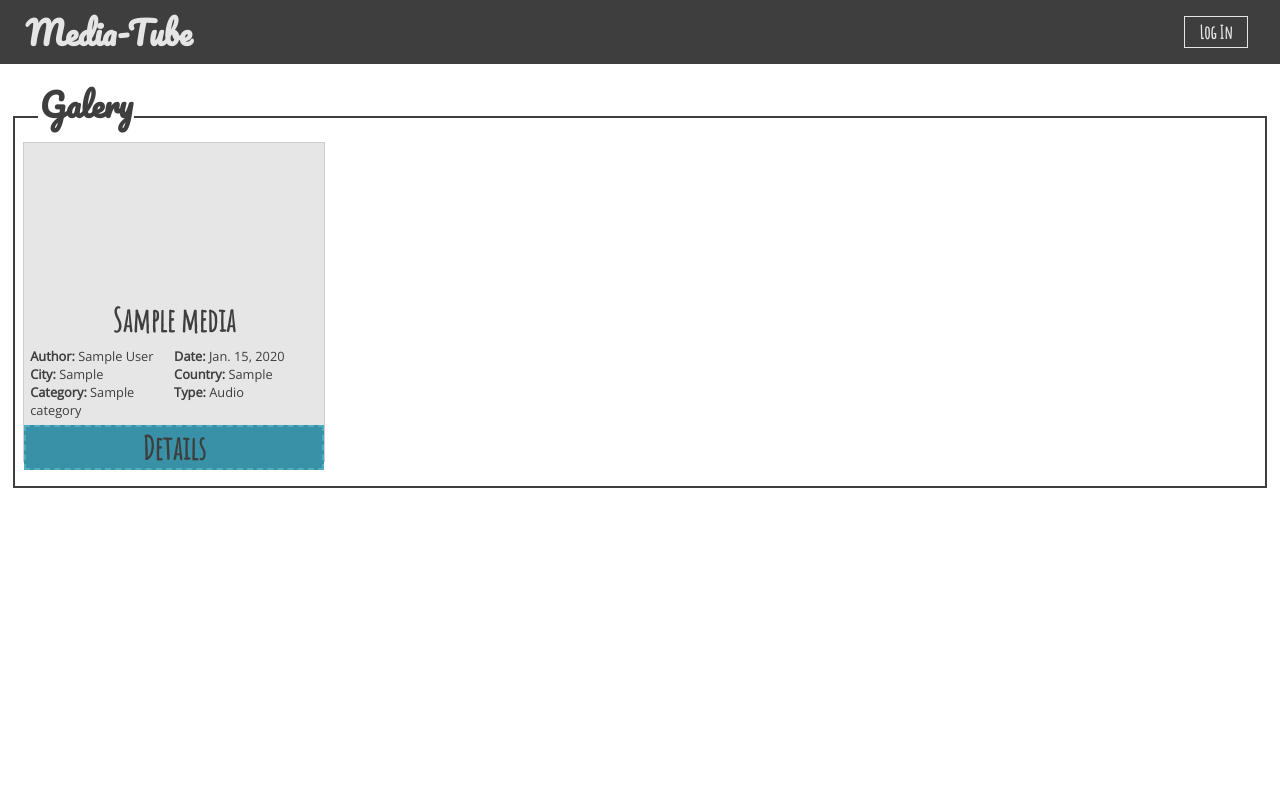
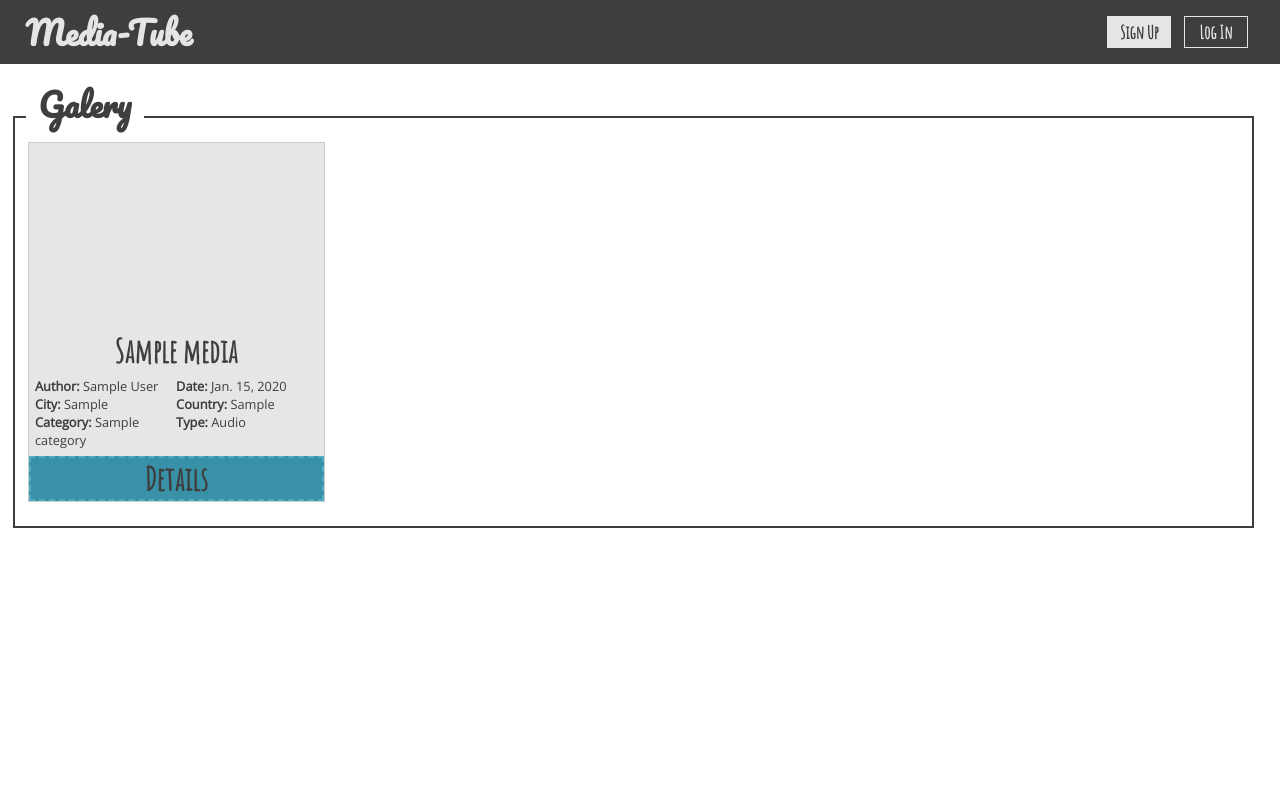
Before and after one commit to asabogalc31/multi-tube, a Django app: page / in a window 1280 px wide. Run offline with Django 3.2, Linux system fonts and the light colour scheme; tables that the repository leaves empty hold one stand-in row (values such as "Sample post").

Commit message:
Cree la vista para ver los detalles del video

```diff
--- a/galeria/static/css/main.css
+++ b/galeria/static/css/main.css
@@ -2,6 +2,8 @@ html {
   width: 100vw;
   height: 100vh;
   background-color: #FFF;
+  overflow-x: hidden;
+  overflow-y: scroll;
 }
 
 * {
@@ -47,92 +49,203 @@ header h1 {
   color: #e5e5e5;
 }
 header button {
-  position: absolute;
-  right: 4vh;
   width: 8vh;
   height: 4vh;
   border: solid #e5e5e5 1px;
+}
+header .DarkButton {
   background-color: transparent;
   font-size: 1.5vh;
 }
-header button h2 {
+header .DarkButton h2 {
   color: #e5e5e5;
 }
-
-.container {
-  padding: 7.5vh 1vw 1vh 1vw;
+header .LigthButton {
+  background-color: #e5e5e5;
+  font-size: 1.5vh;
 }
-
-.galeryTitle {
-  position: relative;
-  top: 2vh;
-  left: 2vw;
-  width: 12vh;
+header .LigthButton h2 {
   color: #3e3e3e;
-  background-color: #FFF;
-  display: -webkit-box;
-  display: -ms-flexbox;
-  display: flex;
-  -webkit-box-align: center;
-  -ms-flex-align: center;
-  align-items: center;
 }
-.galeryTitle h1 {
-  margin: auto;
+header .LogButtons {
+  position: absolute;
+  right: 4vh;
+  display: grid;
+  grid-template-columns: 1fr 1fr;
+  grid-gap: 1vw;
+}
+header .UserInfo {
+  position: absolute;
+  right: 4vh;
+  display: grid;
+  grid-template-columns: 1fr 1fr 1fr;
+  grid-gap: 1vw;
 }
 
 .mediaList {
-  width: 100%;
-  height: 100%;
   display: grid;
-  border: solid #3e3e3e 2px;
-  padding: 3vh 1vh;
   grid-template-columns: repeat(4, 1fr);
   grid-gap: 1vh;
 }
-
 @media only screen and (max-width: 1000px) {
-  /* Tablet */
   .mediaList {
+    /* Tablet */
     grid-template-columns: 1fr 1fr;
   }
 }
-@media only screen and (max-width: 768px) {
-  /* Mobile */
+@media only screen and (max-width: 800px) {
   .mediaList {
+    /* Mobile */
     grid-template-columns: 1fr;
   }
 }
-.mediaItem {
+
+.MediaListItem {
   border: solid #cccccc 1px;
   background-color: #e6e6e6;
   width: 100%;
-  height: 40vh;
+  height: 45vh;
   display: grid;
   grid-template-columns: 1fr;
   grid-template-rows: 4fr 0.3fr 1fr 1fr;
   grid-gap: 0.5vw;
   z-index: 5;
 }
-.mediaItem h3 {
+.MediaListItem h3 {
   margin: auto;
-  -ms-flex-item-align: center;
-  align-self: center;
-  text-align: center;
+  -webkit-box-align: center;
+  -ms-flex-align: center;
+  align-items: center;
   font-size: 4vh;
 }
-.mediaItem .itemDetail {
+.MediaListItem .itemDetail {
   padding: 0vw 0.5vw;
   display: grid;
   grid-template-columns: 1fr 1fr;
   grid-template-areas: 1fr 1fr 1fr;
   font-size: 1.6vh;
 }
-.mediaItem button {
+.MediaListItem button {
   background-color: #3891A6;
   border: dashed #4eadc3 2px;
   color: #FFF;
   font-size: 2vh;
 }
+.MediaListItem button:hover {
+  transition: 200ms;
+  background-color: #4eadc3;
+}
+
+.BackButton {
+  width: 3vw;
+  height: 3vh;
+  position: relative;
+  top: 9vh;
+  left: 1vw;
+  background-color: transparent;
+  border: None;
+}
+
+.MediaDetail {
+  width: 100%;
+  height: auto;
+  display: grid;
+  grid-template-columns: 1fr 1fr;
+  grid-template-rows: 1fr;
+  grid-gap: 0.5vw;
+  z-index: 5;
+}
+@media only screen and (max-width: 800px) {
+  .MediaDetail {
+    /* Mobile */
+    grid-template-columns: 1fr;
+    grid-template-rows: 1fr 1fr;
+  }
+}
+
+.MediaItem {
+  border: solid #cccccc 1px;
+  background-color: #e6e6e6;
+  display: grid;
+  grid-template-columns: 1fr;
+  grid-template-rows: 5fr 1fr;
+  height: 50vh;
+  width: 100%;
+}
+.MediaItem .itemDetail {
+  padding: 0.5vw 0.5vw;
+  display: grid;
+  grid-template-columns: 1fr 1fr;
+  grid-template-areas: 1fr 1fr 1fr;
+  font-size: 1.6vh;
+}
+
+.MediaClips {
+  width: 100%;
+  height: auto;
+}
+.MediaClips h3 {
+  display: inline-block;
+  background-color: #FFF;
+  margin: auto;
+  font-size: 3vh;
+  padding: 0vh 0.5vw;
+  position: relative;
+  top: -3vh;
+}
+.MediaClips .ClipList {
+  border: solid #3e3e3e 2px;
+  padding: 1vh;
+  display: grid;
+  grid-template-columns: 1fr;
+  grid-gap: 0.5vw;
+}
+.MediaClips .ClipList .Clip {
+  background-color: #e6e6e6;
+  display: grid;
+  grid-template-columns: 9fr 1fr;
+}
+.MediaClips .ClipList .Clip h4 {
+  line-height: 100%;
+  width: 100%;
+  text-align: center;
+  align-self: center;
+}
+.MediaClips .ClipList .Clip .PlayButton {
+  background-color: transparent;
+  border: None;
+  height: 5vh;
+}
+.MediaClips .ClipList .Clip .PlayButton img {
+  height: 100%;
+  padding: 0.5vh;
+}
+
+.container {
+  width: 100vw;
+  height: auto;
+}
+
+.PageTitle {
+  position: relative;
+  top: 9.5vh;
+  left: 2vw;
+  color: #3e3e3e;
+  background-color: #FFF;
+  display: inline-block;
+  -webkit-box-align: center;
+  -ms-flex-align: center;
+  align-items: center;
+}
+.PageTitle h1 {
+  margin: 0vw 1vw;
+}
+
+.PageBorder {
+  width: 97vw;
+  border: solid #3e3e3e 2px;
+  margin: 7.5vh 1vw 1vh 1vw;
+  padding: 3vh 1vw;
+}
 
 /*# sourceMappingURL=main.css.map */
--- a/galeria/static/scss/reset.scss
+++ b/galeria/static/scss/_reset.scss
@@ -3,6 +3,8 @@ html
   width: 100vw;
   height: 100vh;
   background-color: $bgColor;
+  overflow-x: hidden;
+  overflow-y: scroll;
 }
 
 *
--- /dev/null
+++ b/galeria/static/scss/galeryList.scss
@@ -0,0 +1,55 @@
+.mediaList
+{
+  display: grid;
+  grid-template-columns: repeat(4, 1fr);
+  grid-gap: 1vh;
+  @media only screen and (max-width: 1000px) {
+    /* Tablet */
+    grid-template-columns: 1fr 1fr;
+  }
+  @media only screen and (max-width: 800px) {
+    /* Mobile */
+    grid-template-columns: 1fr;
+  }
+}
+
+
+
+.MediaListItem
+{
+  border: solid darken($bgColor, 20%) 1px;
+  background-color: darken($bgColor, 10%);
+  width: 100%;
+  height: 45vh;
+  display: grid;
+  grid-template-columns: 1fr;
+  grid-template-rows: 4fr 0.3fr 1fr 1fr;
+  grid-gap: 0.5vw;
+  z-index: 5;
+  h3
+  {
+    margin: auto;
+    @include align(center);
+    font-size: 4vh;
+  }
+  .itemDetail
+  {
+    padding: 0vw 0.5vw;
+    display: grid;
+    grid-template-columns: 1fr 1fr;
+    grid-template-areas: 1fr 1fr 1fr;
+    font-size: 1.6vh;
+  }
+  button
+  {
+    background-color: $mainButton;
+    border: dashed lighten($mainButton, 10%) 2px;
+    color: $bgColor;
+    font-size: 2vh;
+    &:hover
+    {
+      transition: 200ms;
+      background-color: lighten($mainButton, 10%);
+    }
+  }
+}
--- /dev/null
+++ b/galeria/static/scss/header.scss
@@ -0,0 +1,61 @@
+header
+{
+  background-color: $darkColor;
+  position: fixed;
+  top: 0;
+  width: 100vw;
+  height: 8vh;
+  display: -webkit-box;
+  display: -ms-flexbox;
+  display: flex;
+  @include align(center);
+  padding: 2vw;
+  font-size: 2vh;
+  z-index: 10;
+  h1 {
+    color: $ligthFont;
+  }
+
+  button
+  {
+    width: 8vh;
+    height: 4vh;
+    border: solid $ligthFont 1px;
+  }
+
+  .DarkButton
+  {
+    background-color: transparent;
+    font-size: 1.5vh;
+    h2 {
+      color: $ligthFont;
+    }
+  }
+
+  .LigthButton
+  {
+    background-color: $ligthFont;
+    font-size: 1.5vh;
+    h2 {
+      color: $darkColor;
+    }
+  }
+
+  .LogButtons
+  {
+    position: absolute;
+    right: 4vh;
+    display: grid;
+    grid-template-columns: 1fr 1fr;
+    grid-gap: 1vw;
+  }
+
+  .UserInfo
+  {
+    position: absolute;
+    right: 4vh;
+    display: grid;
+    grid-template-columns: 1fr 1fr 1fr;
+    grid-gap: 1vw;
+  }
+}
--- a/galeria/static/scss/main.scss
+++ b/galeria/static/scss/main.scss
@@ -4,126 +4,39 @@ $mainFont: #3e3e3e;
 $ligthFont: #e5e5e5;
 $mainButton: #3891A6;
 
-@import 'reset';
-@import 'fonts';
-@import 'prefix';
+@import '_reset';
+@import '_fonts';
+@import '_prefix';
 
+@import 'header';
+@import 'galeryList';
+@import 'mediaDetail';
 
-header
+.container
 {
-  background-color: $darkColor;
-  position: fixed;
-  top: 0;
   width: 100vw;
-  height: 8vh;
-  display: -webkit-box;
-  display: -ms-flexbox;
-  display: flex;
+  height: auto;
+}
+
+.PageTitle
+{
+  position: relative;
+  top: 9.5vh;
+  left: 2vw;
+  color: $darkColor;
+  background-color: $bgColor;
+  display: inline-block;
   @include align(center);
-  padding: 2vw;
-  font-size: 2vh;
-  z-index: 10;
-  h1 {
-    color: $ligthFont;
-  }
-  button
+  h1
   {
-    position: absolute;
-    right: 4vh;
-    width: 8vh;
-    height: 4vh;
-    border: solid $ligthFont 1px;
-    background-color: transparent;
-    font-size: 1.5vh;
-    h2 {
-      color: $ligthFont;
-    }
+    margin: 0vw 1vw;
   }
 }
 
-.container
+.PageBorder
 {
-  padding: 7.5vh 1vw 1vh 1vw;
+  width: 97vw;
+  border: solid $darkColor 2px;
+  margin: 7.5vh 1vw 1vh 1vw;
+  padding: 3vh 1vw;
 }
-
-.galeryTitle
-{
-  position: relative;
-  top: 2vh;
-  left: 2vw;
-  width: 12vh;
-  color: $darkColor;
-  background-color: $bgColor;
-  display: -webkit-box;
-  display: -ms-flexbox;
-  display: flex;
-  @include align(center);
-  h1
-  {
-    margin: auto;
-  }
-}
-
-
-.mediaList
-{
-  width: 100%;
-  height: 100%;
-  display: grid;
-  border: solid $darkColor 2px;
-  padding: 3vh 1vh;
-  grid-template-columns: repeat(4, 1fr);
-  grid-gap: 1vh;
-}
-
-@media only screen and (max-width: 1000px) {
-  /* Tablet */
-  .mediaList
-  {
-    grid-template-columns: 1fr 1fr;
-  }
-}
-
-@media only screen and (max-width: 768px) {
-  /* Mobile */
-  .mediaList
-  {
-    grid-template-columns: 1fr;
-  }
-}
-
-.mediaItem
-{
-  border: solid darken($bgColor, 20%) 1px;
-  background-color: darken($bgColor, 10%);
-  width: 100%;
-  height: 40vh;
-  display: grid;
-  grid-template-columns: 1fr;
-  grid-template-rows: 4fr 0.3fr 1fr 1fr;
-  grid-gap: 0.5vw;
-  z-index: 5;
-  h3
-  {
-    margin: auto;
-    -ms-flex-item-align: center;
-        align-self: center;
-    text-align: center;
-    font-size: 4vh;
-  }
-  .itemDetail
-  {
-    padding: 0vw 0.5vw;
-    display: grid;
-    grid-template-columns: 1fr 1fr;
-    grid-template-areas: 1fr 1fr 1fr;
-    font-size: 1.6vh;
-  }
-  button
-  {
-    background-color: $mainButton;
-    border: dashed lighten($mainButton, 10%) 2px;
-    color: $bgColor;
-    font-size: 2vh;
-  }
-}
--- /dev/null
+++ b/galeria/static/scss/mediaDetail.scss
@@ -0,0 +1,93 @@
+.BackButton
+{
+  width: 3vw;
+  height: 3vh;
+  position: relative;
+  top: 9vh;
+  left: 1vw;
+  background-color: transparent;
+  border: None;
+}
+
+.MediaDetail
+{
+  width: 100%;
+  height: auto;
+  display: grid;
+  grid-template-columns: 1fr 1fr;
+  grid-template-rows: 1fr;
+  @media only screen and (max-width: 800px) {
+    /* Mobile */
+    grid-template-columns: 1fr;
+    grid-template-rows: 1fr 1fr;
+  }
+  grid-gap: 0.5vw;
+  z-index: 5;
+}
+
+.MediaItem
+{
+  border: solid darken($bgColor, 20%) 1px;
+  background-color: darken($bgColor, 10%);
+  display: grid;
+  grid-template-columns: 1fr;
+  grid-template-rows: 5fr 1fr;
+  height: 50vh;
+  width: 100%;
+  .itemDetail
+  {
+    padding: 0.5vw 0.5vw;
+    display: grid;
+    grid-template-columns: 1fr 1fr;
+    grid-template-areas: 1fr 1fr 1fr;
+    font-size: 1.6vh;
+  }
+}
+
+.MediaClips
+{
+  width: 100%;
+  height: auto;
+  h3
+  {
+    display: inline-block;
+    background-color: $bgColor;
+    margin: auto;
+    font-size: 3vh;
+    padding: 0vh 0.5vw;
+    position: relative;
+    top: -3vh;
+  }
+  .ClipList
+  {
+    border: solid $darkColor 2px;
+    padding: 1vh;
+    display: grid;
+    grid-template-columns: 1fr;
+    grid-gap: 0.5vw;
+    .Clip
+    {
+      background-color: darken($bgColor, 10%);
+      display: grid;
+      grid-template-columns: 9fr 1fr;
+      h4
+      {
+        line-height: 100%;
+        width: 100%;
+        text-align: center;
+        align-self: center;
+      }
+      .PlayButton
+      {
+        background-color: transparent;
+        border: None;
+        height: 5vh;
+        img
+        {
+          height: 100%;
+          padding: 0.5vh;
+        }
+      }
+    }
+  }
+}
--- a/galeria/urls.py
+++ b/galeria/urls.py
@@ -2,6 +2,6 @@ from django.urls import path
 from galeria import views
 
 urlpatterns = [
-    path('', views.index, name='index'),
-    path('media/', views.detail, name='detail')
+    path('', views.index, name='media-list'),
+    path('media/<int:id>', views.detail, name='media-detail')
 ]
--- a/galeria/views.py
+++ b/galeria/views.py
@@ -11,11 +11,13 @@ def index(request):
     }
     return render(request, 'galeria/mediaList.html', context)
 
-def detail(request):
+def detail(request, id):
 
-    media = None
+    media = Media.objects.get(id=id)
+    clips = Clip.objects.filter(media=media.id)
 
     context = {
-        'media': media
+        'item': media,
+        'clips': clips
     }
     return render(request, 'galeria/mediaDetail.html', context)
--- a/templates/galeria/mediaList.html
+++ b/templates/galeria/mediaList.html
@@ -1,12 +1,12 @@
 {% extends 'root.html' %}
 
 {% block content %}
-<div class="galeryTitle">
+<div class="galeryTitle PageTitle">
   <h1>Galery</h1>
 </div>
-<div class="mediaList">
+<div class="mediaList PageBorder">
   {% for item in media %}
-    <div class="mediaItem">
+    <div class="MediaListItem">
       <iframe width="100%" height="100%" frameborder="0" allowfullscreen="True" src="{{item.url}}">
       </iframe>
       <h3 class="title">{{item.title}}</h3>
@@ -18,7 +18,8 @@
         <div><b>Category:</b> {{item.category}}</div>
         <div><b>Type:</b> {{item.get_type_display}}</div>
       </div>
-      <button type="button" name="seeClips">
+      <button type="button" name="seeClips"
+      onclick="location.href = '{{ item.get_absolute_url }}'">
         <h3>Details</h3>
       </button>
     </div>
--- a/templates/header.html
+++ b/templates/header.html
@@ -1,6 +1,24 @@
 <header>
   <h1>Media-Tube</h1>
-  <button type="button" name="Login">
-    <h2>Log In</h2>
-  </button>
+  {% if request.user.is_authenticated == False %}
+    <div class="LogButtons">
+      <button type="button" class="Signup LigthButton">
+        <h2>Sign Up</h2>
+      </button>
+      <button type="button" class="Login DarkButton">
+        <h2>Log In</h2>
+      </button>
+    </div>
+  {% endif %}
+  {% if request.user.is_authenticated == True %}
+    <div class="UserInfo">
+      <img src="{{ request.user.image }}" alt="{{ user.name }}'s image">
+      <button type="button" class="Profile LigthButton">
+        <h2>Profile</h2>
+      </button>
+      <button type="button" class="Logout DarkButton">
+        <h2>Logout</h2>
+      </button>
+    </div>
+  {% endif %}
 </header>
--- a/templates/root.html
+++ b/templates/root.html
@@ -10,7 +10,7 @@
   <!-- Fonts -->
   <link href="https://fonts.googleapis.com/css?family=Amatic+SC|Open+Sans|Pacifico" rel="stylesheet">
   <!-- CSS Style -->
-  <link rel="stylesheet" href="{% static 'css/main.css' %}">
+  <link rel="stylesheet" href="{% static '/css/main.css' %}">
 </head>
 <body>
   {% include 'header.html' %}
```
Also changed, not shown: galeria/models.py (+8 -0 lines), templates/galeria/mediaDetail.html (+40 -2 lines), galeria/static/img/back.svg (added), galeria/static/img/exit.svg (added), galeria/static/img/play.svg (added), galeria/static/scss/_fonts.scss (renamed from galeria/static/scss/fonts.scss), galeria/static/scss/_prefix.scss (renamed from galeria/static/scss/prefix.scss), 1 other file.
